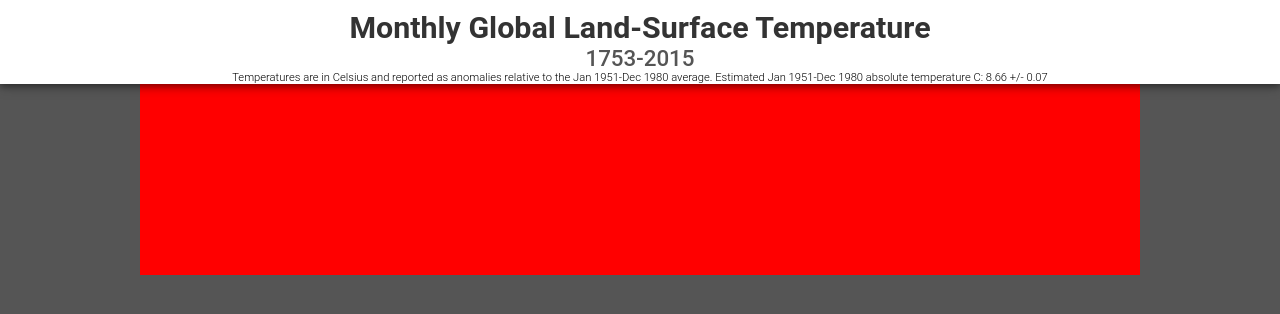
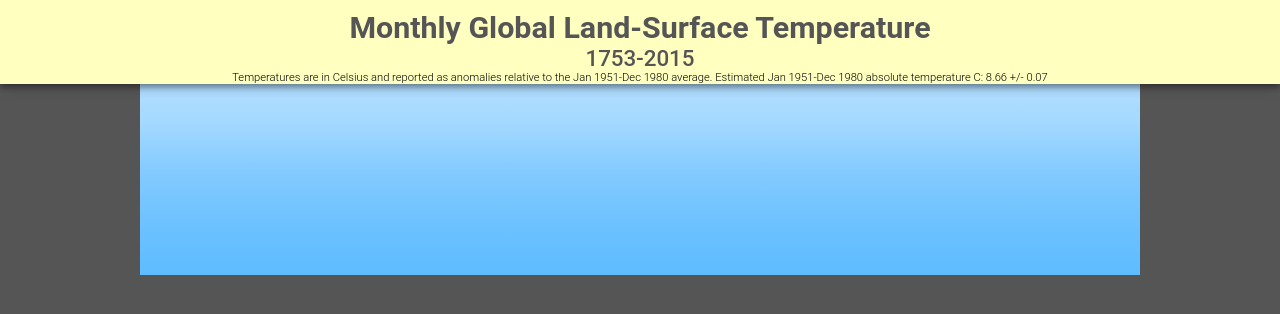
Before and after one commit to jtedwards21/betterHeatMap, a website: page public/index.html in a window 1280 px wide. Drawn offline with nearby package versions, Linux system fonts and the light colour scheme; files that its build step writes are made by us from their sources; no server answers; files whose address does not match are found by name.

Commit message:
Fixed the tooltip

```diff
--- a/app/controllers/index.js
+++ b/app/controllers/index.js
@@ -116,7 +116,7 @@ chart.append("g")
     .style("fill", function(d, i){
 	console.log(i);
 	return colorScale(newData[i].variance + baseTemp);
-}).on("mouseover", function(d) {
+}).on("mouseover", function(d, i) {
       div.transition()
         .duration(100)
         .style("opacity", 0.8);
--- a/public/src/css/main.css
+++ b/public/src/css/main.css
@@ -9,7 +9,7 @@ body {
 　　width: 100%;
   position: fixed;
   margin: 0;
-  background-color: white;
+  background-color: #FFFFC0;
   margin-left: auto;
   margin-right: auto;
   z-index: 3;
@@ -22,7 +22,7 @@ body {
   text-align: center;
   padding-top: 10px;
   padding-bottom: 0px;
-  color: #333;
+  color: #555;
 }
 
 .graph-subtitle {
@@ -43,10 +43,15 @@ body {
 }
 
 .box-container {
-  background-color: red;
   width: 1000px;
   margin-left: auto;
   margin-right: auto;
+  /* Permalink - use to edit and share this gradient: http://colorzilla.com/gradient-editor/#d9efff+0,bae2ff+21,a5d9ff+44,82caff+63,6bc1ff+83,5ebcff+100 */
+background: #d9efff; /* Old browsers */
+background: -moz-linear-gradient(top, #d9efff 0%, #bae2ff 21%, #a5d9ff 44%, #82caff 63%, #6bc1ff 83%, #5ebcff 100%); /* FF3.6-15 */
+background: -webkit-linear-gradient(top, #d9efff 0%,#bae2ff 21%,#a5d9ff 44%,#82caff 63%,#6bc1ff 83%,#5ebcff 100%); /* Chrome10-25,Safari5.1-6 */
+background: linear-gradient(to bottom, #d9efff 0%,#bae2ff 21%,#a5d9ff 44%,#82caff 63%,#6bc1ff 83%,#5ebcff 100%); /* W3C, IE10+, FF16+, Chrome26+, Opera12+, Safari7+ */
+filter: progid:DXImageTransform.Microsoft.gradient( startColorstr='#d9efff', endColorstr='#5ebcff',GradientType=0 ); /* IE6-9 */
 }
 
 #chart {
```
Also changed, not shown: public/dist/css/main.css.
